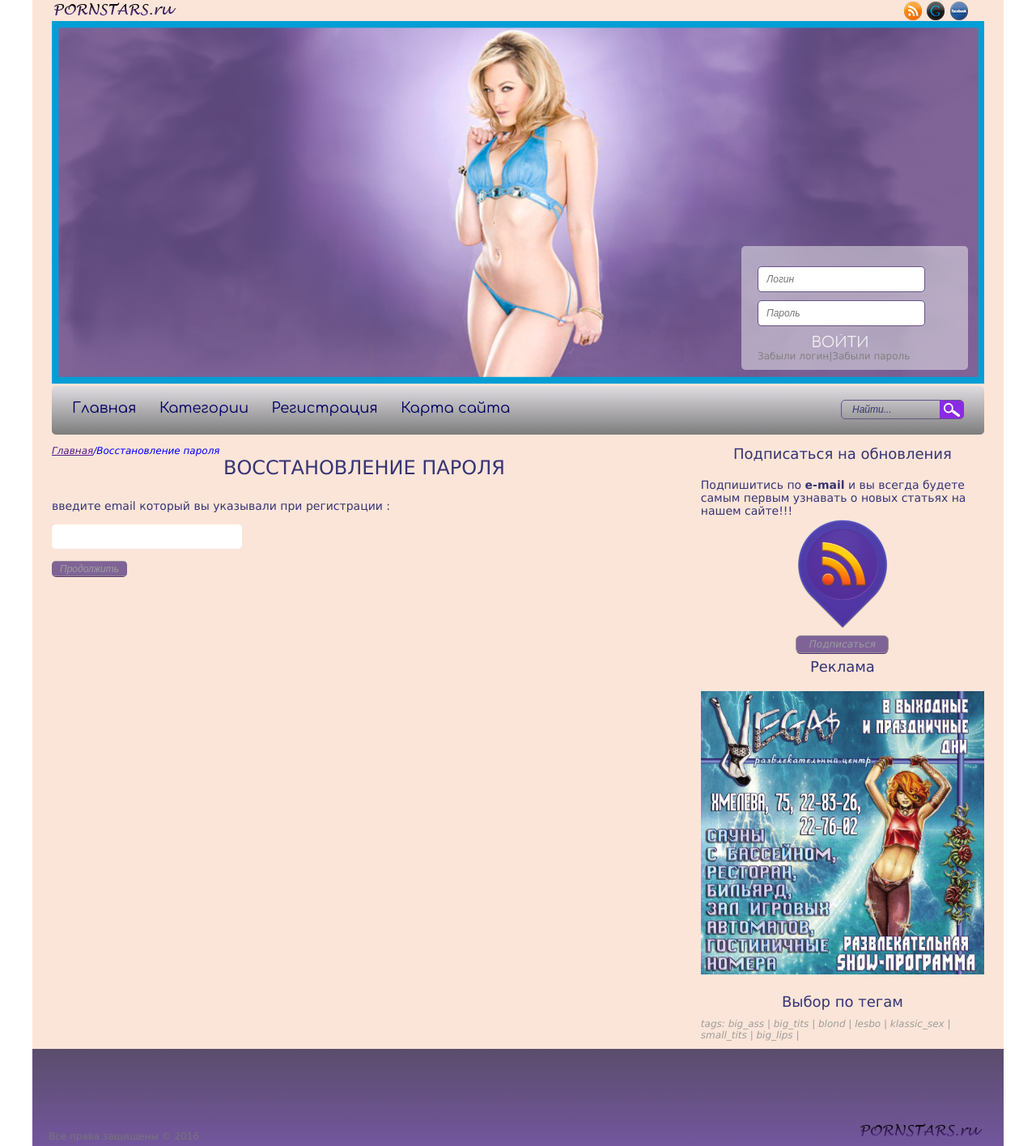
After one commit to DMon777/new, a PHP site: the page made by forgot_password_content .html in a window 1280 px wide. The commit adds this page. Shown: the whole page at 81% size. Run offline with PHP 8.4, Linux system fonts and the light colour scheme; some libraries are stand-ins or nearby versions.

Commit message:
вот теперь уже точно доверстал)))

```diff
--- /dev/null
+++ b/forgot_password_content .html
@@ -0,0 +1,195 @@
+<!DOCTYPE html>
+<html>
+<head>
+    <meta charset="utf-8">
+    <meta name="viewport" content="width=device-width, initial-scale=1.0">
+    <title>Восстановление пароля</title>
+    <link rel="stylesheet" href="styles/style.css" type="text/css">
+    <link href='https://fonts.googleapis.com/css?family=Comfortaa&subset=latin,cyrillic' rel='stylesheet' type='text/css'>
+    <script type="text/javascript" src="JS/jQuery.js"></script>
+    <script type="text/javascript" src="JS/menu.js"></script>
+</head>
+<body>
+
+<div id = "karkas">
+    <div id="main_wrapper">
+        <header>
+
+            <a href="#"> <img src="images/logo.png"> </a>
+            <div id="social_icons">
+                <a href="#"> <img src="images/social_icon1.png"></a>
+                <a href="#"> <img src="images/social_icon2.png"></a>
+                <a href="#"> <img src="images/social_icon3.png"></a>
+            </div>
+            <div id="header_background">
+                <img src="images/header-bg.png">
+
+                <div id="auth">
+                    <div>
+                        <img src="images/x.png" id="auth_close_img">
+
+                        <form method = "post" action = "">
+                            <input type="text" name="login" placeholder="Логин"><br>
+                            <input type="password" name="password" placeholder="Пароль"><br>
+                            <input type="button" name="enter" value="войти">
+                        </form>
+                        <div class="forgot"><a href="">Забыли логин</a><span>|</span><a href="">Забыли пароль</a> </div>
+                    </div>
+                </div>
+
+                <div class="adaptive_auth">
+                    <img src="images/login.png" id="auth_img">
+                </div>
+
+                <!--   <div id = 'authorized'>
+                       <p>Добро пожаловать на сайт</p>
+                       <p>Логин</p>
+                       <p><a href="#"> редактировать профиль </a> </p>
+                   </div>-->
+
+            </div>
+
+        </header>
+        <nav>
+            <div id = "menu">
+                <ul class = "main_menu">
+                    <li><a href = "#">Главная</a></li>
+                    <li><a href = "#">Категории</a>
+                        <ul class = "inner_menu">
+                            <li> <a href="#"> Большая грудь </a> </li>
+                            <li> <a href="#"> Большая попа </a> </li>
+                            <li> <a href="#"> Худенькие </a> </li>
+                        </ul>
+                    </li>
+                    <li><a href = "#">Регистрация</a></li>
+                    <li><a href = "#">Карта сайта</a></li>
+                </ul>
+            </div>
+
+            <div id="search">
+                <form method="post" action = "">
+                    <div>
+                        <input type="text" name = "search_text" placeholder="Найти...">
+                        <input type="submit" name = "search" value = "">
+                    </div>
+
+                </form>
+            </div>
+
+            <div id="adaptive_menu">
+                <img src="images/adaptive_menu.png" id="menu_image">
+
+                <ul id="adaptive_main_menu">
+                    <li><a href="index.html"> Главная </a> </li>
+                    <li><a href="#"> Категории </a>
+
+                        <ul class = "inner_adaptive_menu">
+                            <li> <a href="#"> Большая грудь </a> </li>
+                            <li> <a href="#"> Большая попа </a> </li>
+                            <li> <a href="#"> Худенькие </a> </li>
+                        </ul>
+
+                    </li>
+
+                    <li><a href="#"> Регистрация </a> </li>
+                    <li><a href="#"> Карта сайта </a> </li>
+
+                </ul>
+
+            </div>
+
+            <div id="adaptive_search">
+                <img src="images/adaptive_search.png" id="search_image">
+            </div>
+        </nav>
+        <div class="clear"></div>
+
+        <div id = "adaptive_search_form">
+            <form method="post" action = "">
+                <input type="text" name = "search_text" placeholder="Найти...">
+                <input type="image" src="images/search.png" name = "search" value = "">
+                <img src="images/adaptive_close.png" id="adaptive_form_close">
+            </form>
+        </div>
+        <div class="clear"></div>
+
+        <main id = "subscribe_content">
+            <div>
+                <p class = "bread_crumbs">
+                    <a href="">Главная</a><span>/Восстановление пароля</span>
+                </p>
+                <article>
+                    <h1>Восстановление пароля</h1>
+                    <div id="edit_profile_form">
+                        <table>
+                            <form method="post" action="#">
+
+                                <tr>
+                                    <td>
+                                        <p>введите email который вы указывали при регистрации :</p>
+                                    </td>
+                                </tr>
+
+                                <tr>
+
+                                    <td>
+
+                                        <input type="text" name = "recovery_email">
+                                    </td>
+
+                                </tr>
+
+
+                                <tr>
+                                    <td>
+                                        <input type="submit" name="registration" value="Продолжить" class="button">
+                                    </td>
+                                </tr>
+
+                            </form>
+                        </table>
+                    </div>
+                </article>
+            </div><!--  end main -->
+            <div class = "clear"></div>
+
+        </main>
+        <aside>
+            <div>
+
+                <div id = "subscribe_block">
+                    <h1>Подписаться на обновления</h1>
+                    <p>Подпишитись по <b>e-mail</b> и вы всегда будете самым первым узнавать о новых статьях на нашем сайте!!!</p>
+                    <img src = "images/rss.png" id="rss_image">
+                    <a href="#" id="subscribe">Подписаться</a>
+                </div>
+
+                <div class = "commercial_block">
+                    <h1>Реклама</h1>
+                    <img src="images/reklama3.jpg">
+                </div>
+
+                <div class = "tags_select">
+                    <h1>Выбор по тегам</h1>
+                    <p class = "tags">tags:<a href="#"> big_ass </a> |<a href="#"> big_tits </a> |<a href="#"> blond </a>
+                        |<a href="#"> lesbo </a> |<a href="#"> klassic_sex </a> |<a href="#"> small_tits </a> |
+                        <a href="#"> big_lips </a> |
+                    </p>
+
+                </div>
+            </div>
+        </aside>
+        <div class="clear"></div>
+
+    </div><!-- end div mainwrapper -->
+
+    <footer>
+        <div id="copyright"><p>Все права защищены &copy; 2016</p></div>
+        <div id="footer_logo"><img src="images/logo.png"> </div>
+
+    </footer>
+
+</div><!-- end div karkas -->
+
+</body>
+</html>
--- a/styles/style.css
+++ b/styles/style.css
@@ -293,7 +293,7 @@ ul#adaptive_main_menu{
 
 
 main{
-    width:67%;float:left;margin-top:25px;
+    width:67%;float:left;
 }
 
 main.index_content article{
@@ -417,6 +417,7 @@ margin-bottom:10px;
     position:relative;width:370px;max-width:100%;display:none;
 }
 
+
 #text_comment textarea{
     width:370px;height:140px;
 }
@@ -456,7 +457,12 @@ div.comment{
 
 
 .comments_right{
-    float:right;width:80%;box-sizing: border-box;
+    float:right;width:80%;box-sizing: border-box;position:relative;
+}
+
+.delete_comment{
+    position:absolute;
+    right: 0;top:-10px;cursor:pointer;
 }
 
 .comments_right button.add_answer{
@@ -475,8 +481,12 @@ button.add_answer{
     position:relative;display:none;
 }
 
+.answer_form>form{
+    overflow: hidden;
+}
+
 .answer_form textarea{
-    width:100%;resize:vertical;height:65px;margin-bottom:-15px;
+    width:100%;resize:vertical;height:65px;
 }
 
 .answer_form span.x_answer{
@@ -634,7 +644,7 @@ aside .commercial_block img{
 }
 
 aside h1{
-    font-size:18px;color:#363475;font-weight: normal;text-align:center;margin:20px 0;
+    font-size:18px;color:#363475;font-weight: normal;text-align:center;margin-bottom:20px
 }
 /*
 
```
Also changed, not shown: full_article.html (+3 -4 lines), index.html (+28 -28 lines).
